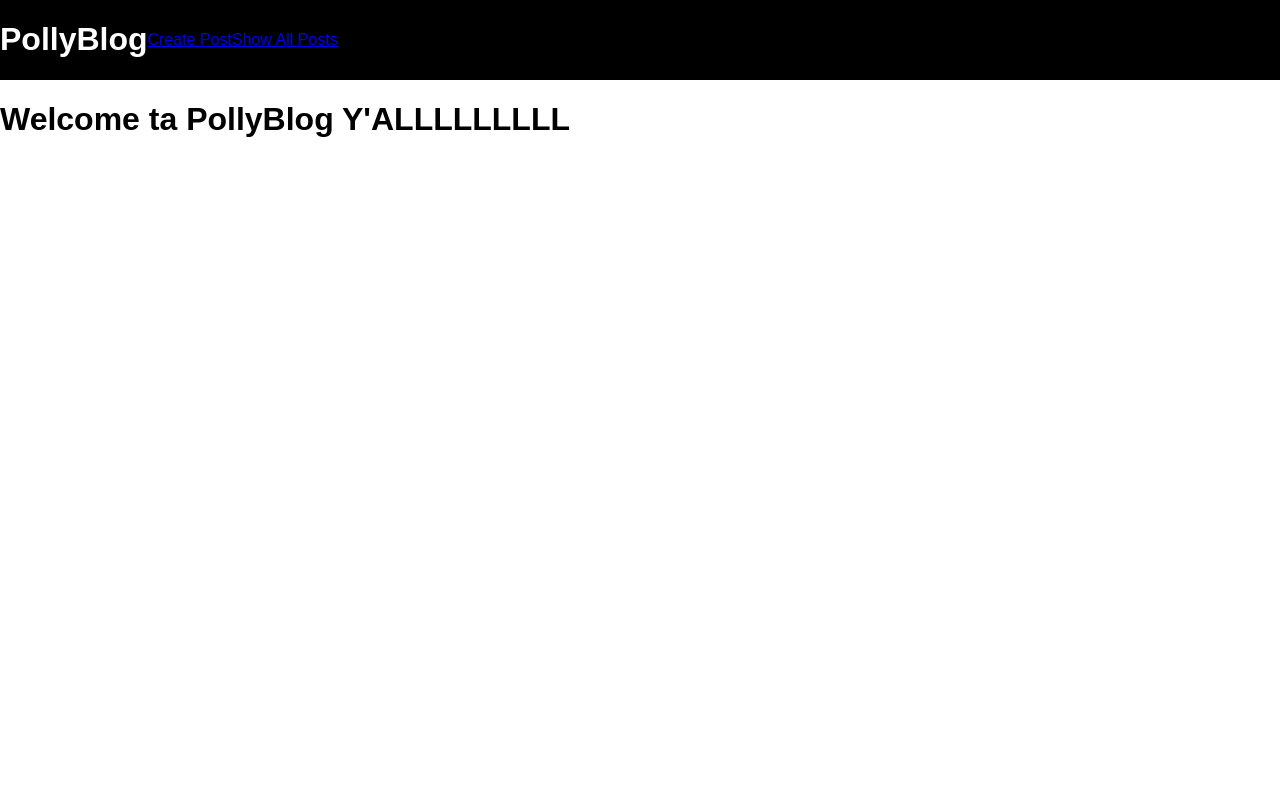
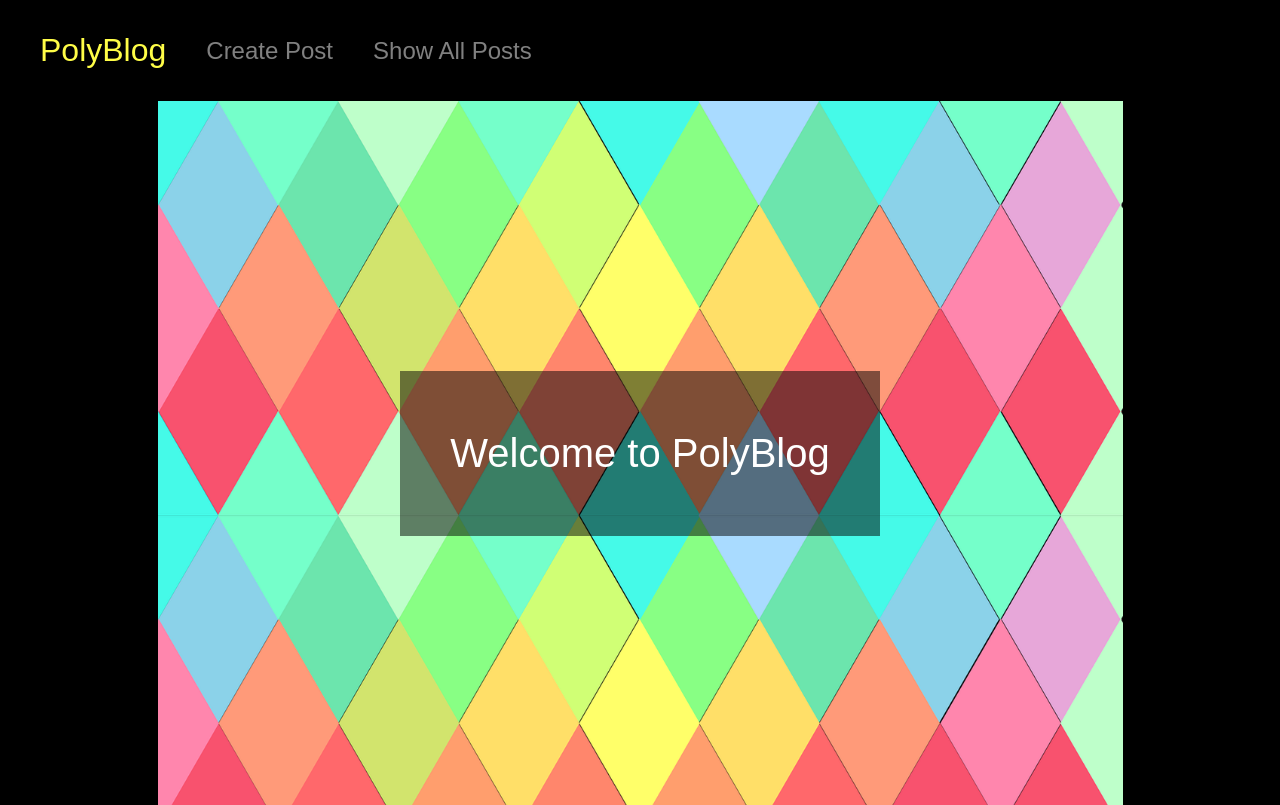
Before and after one commit to AryDavani/11.1-PolyBlog, a React (Create React App) app: page / in a window 1280 px wide. Built offline with nearby package versions, Linux system fonts and the light colour scheme.

Commit message:
added images/styling

```diff
--- a/src/components/BaseLayout.js
+++ b/src/components/BaseLayout.js
@@ -5,7 +5,7 @@ export default function BaseLayout(props) {
   return (
     <div>
       <div className="flex nav-bar">
-        <h1>PollyBlog</h1>
+        <NavLink to="/"><p className="logo">PolyBlog</p></NavLink>
         <NavLink to="/create-post">Create Post</NavLink>
         <NavLink to="/show-posts">Show All Posts</NavLink>
       </div>
--- a/src/components/HomePage.js
+++ b/src/components/HomePage.js
@@ -2,8 +2,10 @@ import React from 'react';
 
 export default function HomePage() {
   return (
-    <div>
-      <h1>Welcome ta PollyBlog Y'ALLLLLLLLL</h1>
+    <div className="home-page">
+      <div className="banner">
+        <p>Welcome to PolyBlog</p>
+      </div>
     </div>
   )
 }
--- a/src/components/ShowPost.js
+++ b/src/components/ShowPost.js
@@ -26,7 +26,6 @@ export default class ShowPost extends Component {
     })
   }
 
-
   render(){
     console.log('my object', this.state.post);
 
--- a/src/styles/index.css
+++ b/src/styles/index.css
@@ -2,15 +2,47 @@ body {
   margin: 0;
   padding: 0;
   font-family: sans-serif;
+  background-color: black;
 }
-
+.home-page {
+  background-image: url("../images/low-poly.png");
+  background-position: center;
+  background-repeat: no-repeat;
+  background-size: contain;
+  width: 100%;
+  height: 88vh;
+  display: flex;
+  justify-content: center;
+  align-items: center;
+}
+.banner {
+  color: white;
+  font-weight: 200;
+  padding: 20px 50px;
+  background-color: rgba(0, 0, 0, 0.5);
+  font-size: 40px;
+}
 .flex {
   display: flex;
   align-items: center;
 }
 
 .nav-bar {
+  padding: 0px 20px;
   background-color: black;
-  color: white;
   justify-content: flex-start;
 }
+.logo {
+  font-size: 32px;
+  color: rgb(255, 253, 71);
+}
+.nav-bar a {
+  font-size: 24px;
+  margin: 0px 20px;
+  color: gray;
+  text-decoration: none;
+}
+
+.nav-bar a:hover {
+  color: #fff;
+}
```
Also changed, not shown: src/images/low-poly.png (added).
